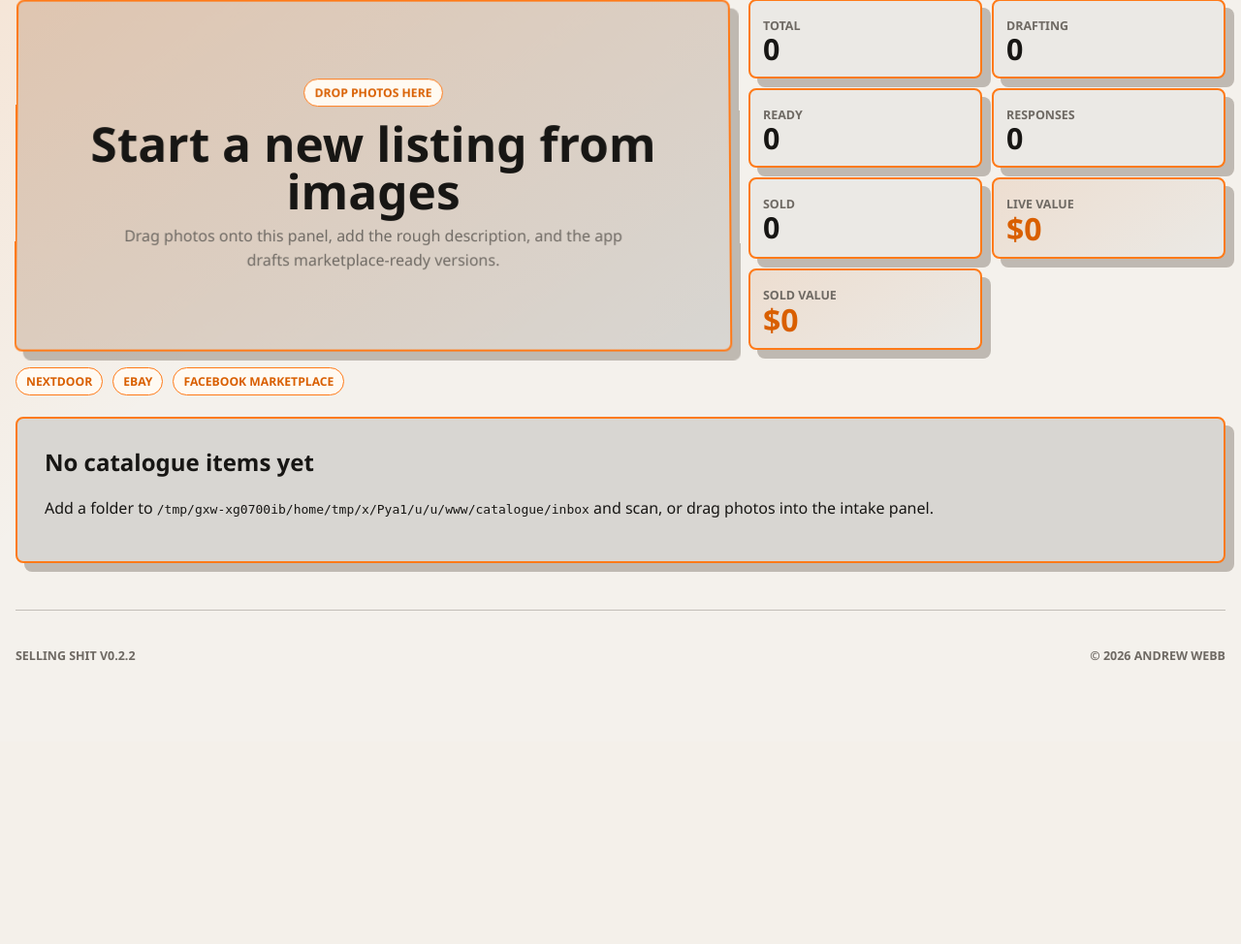
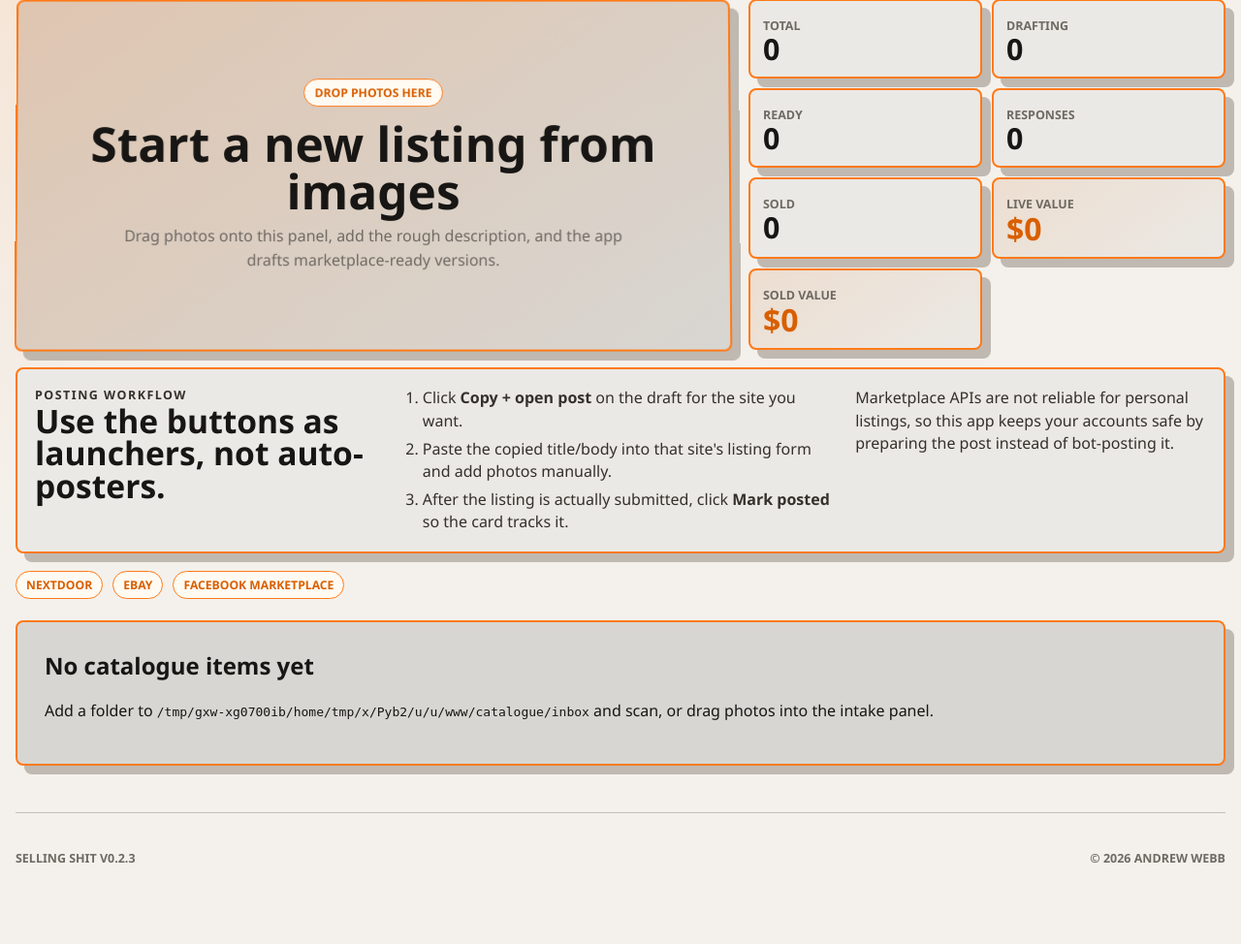
Before and after one commit to DrewBeFree/selling-shit, a Flask app: page / in a window 1280 px wide. Shown: the part 155-1129 px from the top of the page at 97% size. Before the commit the page ends 837 px from the top, so only its background shows below. Run offline with Flask 3, Linux system fonts and the light colour scheme.

Commit message:
feat: track marketplace posting status

```diff
--- a/app.py
+++ b/app.py
@@ -20,7 +20,7 @@ DEFAULT_CATALOG_INBOX = DEFAULT_CATALOGUE_DIR / "inbox"
 DEFAULT_CATALOG_ACTIVE = DEFAULT_CATALOGUE_DIR / "active"
 DEFAULT_CATALOG_ARCHIVE = DEFAULT_CATALOGUE_DIR / "archive"
 DEFAULT_LEGACY_UPLOAD_DIR = BASE_DIR / "uploads"
-APP_VERSION = "0.2.2"
+APP_VERSION = "0.2.3"
 COPYRIGHT_YEAR = 2026
 
 app = Flask(__name__)
@@ -133,6 +133,22 @@ def update_item_metadata(item_id: str):
     elif not is_sold:
         item.sold_at = None
 
+    store.upsert_item(item)
+    return redirect(url_for("home"))
+
+
+@app.route("/items/<item_id>/platform-status", methods=["POST"])
+def update_platform_status(item_id: str):
+    store = _store()
+    item = store.get_item(item_id)
+    if item is None:
+        abort(404)
+
+    platform = (request.form.get("platform") or "").strip()
+    if platform not in {"nextdoor", "ebay", "facebook"}:
+        abort(400)
+
+    item.posted_platforms[platform] = request.form.get("posted") == "true"
     store.upsert_item(item)
     return redirect(url_for("home"))
 
--- a/drafts.py
+++ b/drafts.py
@@ -28,6 +28,7 @@ def generate_platform_drafts(item: ListingItem) -> list[PlatformDraft]:
             icon_label="N",
             icon_class="nextdoor",
             post_url="https://nextdoor.com/for_sale_and_free/",
+            status_key="nextdoor",
         ),
         PlatformDraft(
             platform="eBay",
@@ -48,6 +49,7 @@ def generate_platform_drafts(item: ListingItem) -> list[PlatformDraft]:
             icon_label="e",
             icon_class="ebay",
             post_url="https://www.ebay.com/sl/sell",
+            status_key="ebay",
         ),
         PlatformDraft(
             platform="Facebook Marketplace",
@@ -65,5 +67,6 @@ def generate_platform_drafts(item: ListingItem) -> list[PlatformDraft]:
             icon_label="f",
             icon_class="facebook",
             post_url="https://www.facebook.com/marketplace/create/item",
+            status_key="facebook",
         ),
     ]
--- a/static/style.css
+++ b/static/style.css
@@ -73,6 +74,7 @@ h1 {
 .drop-zone,
 .item-card,
 .stats-grid article,
+.posting-instructions,
 .draft-panel,
 .empty-state,
 dialog {
@@ -216,6 +218,37 @@ dt {
   margin: 18px 0 22px;
 }
 
+.posting-instructions {
+  display: grid;
+  grid-template-columns: minmax(220px, 0.8fr) minmax(280px, 1fr) minmax(220px, 0.8fr);
+  gap: 16px;
+  align-items: start;
+  margin: 0 0 18px;
+  padding: 18px;
+  background: var(--card-soft);
+}
+
+.posting-instructions h2 {
+  margin: 0;
+  font-size: clamp(1.3rem, 2.8vw, 2.1rem);
+  line-height: 1;
+}
+
+.posting-instructions ol,
+.posting-instructions p {
+  margin: 0;
+  color: #34302b;
+  line-height: 1.45;
+}
+
+.posting-instructions ol {
+  padding-left: 22px;
+}
+
+.posting-instructions li + li {
+  margin-top: 6px;
+}
+
 .catalogue {
   display: grid;
   gap: 22px;
--- a/templates/home.html
+++ b/templates/home.html
@@ -62,6 +62,19 @@
           <strong>{{ summary.sold_value }}</strong>
         </article>
       </div>
+    </section>
+
+    <section class="posting-instructions" aria-label="posting instructions">
+      <div>
+        <p class="eyebrow">Posting workflow</p>
+        <h2>Use the buttons as launchers, not auto-posters.</h2>
+      </div>
+      <ol>
+        <li>Click <strong>Copy + open post</strong> on the draft for the site you want.</li>
+        <li>Paste the copied title/body into that site's listing form and add photos manually.</li>
+        <li>After the listing is actually submitted, click <strong>Mark posted</strong> so the card tracks it.</li>
+      </ol>
+      <p>Marketplace APIs are not reliable for personal listings, so this app keeps your accounts safe by preparing the post instead of bot-posting it.</p>
     </section>
 
     <section class="platform-strip" aria-label="draft platforms">
@@ -197,13 +210,17 @@
 
               <div class="draft-grid">
                 {% for draft in platform_drafts[item.id] %}
-                  <section class="draft-panel">
+                  {% set posted = item.posted_platforms.get(draft.status_key, false) %}
+                  <section class="draft-panel {{ draft.icon_class }}{% if posted %} posted{% endif %}">
                     <div class="draft-heading">
                       <h3>
                         <span class="market-icon {{ draft.icon_class }}" aria-hidden="true">{{ draft.icon_label }}</span>
                         {{ draft.platform }}
                       </h3>
                       <span>{{ draft.fields.price }}</span>
+                    </div>
+                    <div class="draft-status-row">
+                      <span class="post-status{% if posted %} posted{% endif %}">{{ "Posted" if posted else "Not posted" }}</span>
                     </div>
                     {% if draft.platform == "eBay" and draft.fields.get("auction ends") %}
                       <p class="auction-time"><strong>Auction ends:</strong> {{ draft.fields.get("auction ends") }}</p>
@@ -216,7 +233,14 @@
                       {% endfor %}
                     </ul>
                     <script type="application/json" class="draft-post-payload">{{ dict(title=draft.title, body=draft.body, fields=draft.fields)|tojson }}</script>
-                    <button class="post-button" type="button" data-post-url="{{ draft.post_url }}">Copy + open post</button>
+                    <div class="draft-actions">
+                      <button class="post-button {{ draft.icon_class }}" type="button" data-post-url="{{ draft.post_url }}">Copy + open post</button>
+                      <form method="post" action="{{ url_for('update_platform_status', item_id=item.id) }}">
+                        <input type="hidden" name="platform" value="{{ draft.status_key }}">
+                        <input type="hidden" name="posted" value="{{ 'false' if posted else 'true' }}">
+                        <button class="posted-toggle {{ draft.icon_class }}{% if posted %} posted{% endif %}" type="submit">{{ "Mark not posted" if posted else "Mark posted" }}</button>
+                      </form>
+                    </div>
                   </section>
                 {% endfor %}
               </div>
```
Also changed, not shown: other parts of static/style.css (+64 -5 lines), HANDOFF.md (+7 -6 lines), SESSION_LOG.md (+31 -0 lines), models.py (+7 -0 lines), tests/test_app.py (+71 -3 lines), README.md.
